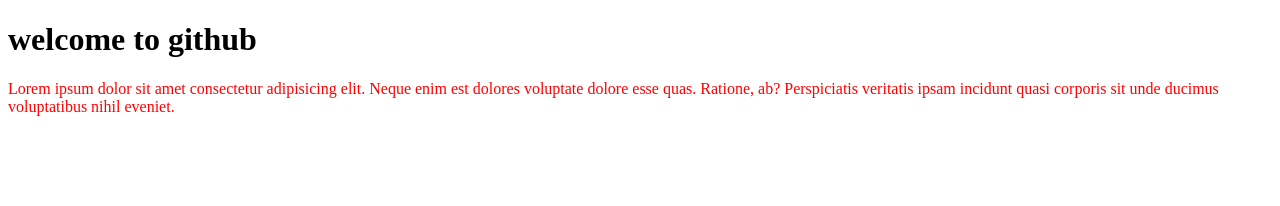
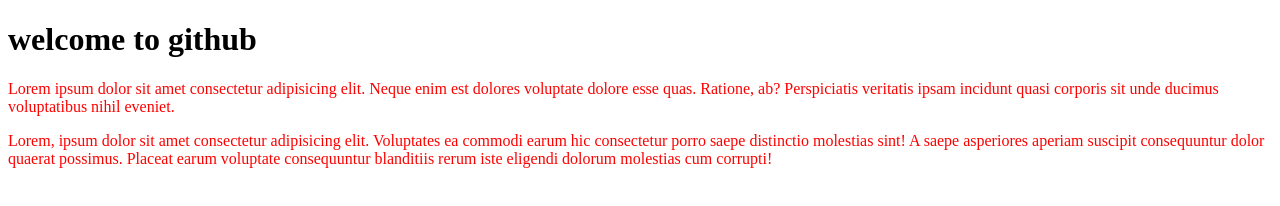
Before and after one commit to Saleh-Ahmed-Shawon/seconed-repo, a plain HTML site: page index.html in a window 1280 px wide. Drawn offline with Linux system fonts and the light colour scheme.

Commit message:
added paragraph

```diff
--- a/index.html
+++ b/index.html
@@ -10,5 +10,6 @@
 <body>
     <h1>welcome to github</h1>
     <p>Lorem ipsum dolor sit amet consectetur adipisicing elit. Neque enim est dolores voluptate dolore esse quas. Ratione, ab? Perspiciatis veritatis ipsam incidunt quasi corporis sit unde ducimus voluptatibus nihil eveniet.</p>
+    <p>Lorem, ipsum dolor sit amet consectetur adipisicing elit. Voluptates ea commodi earum hic consectetur porro saepe distinctio molestias sint! A saepe asperiores aperiam suscipit consequuntur dolor quaerat possimus. Placeat earum voluptate consequuntur blanditiis rerum iste eligendi dolorum molestias cum corrupti!</p>
 </body>
 </html>
```
